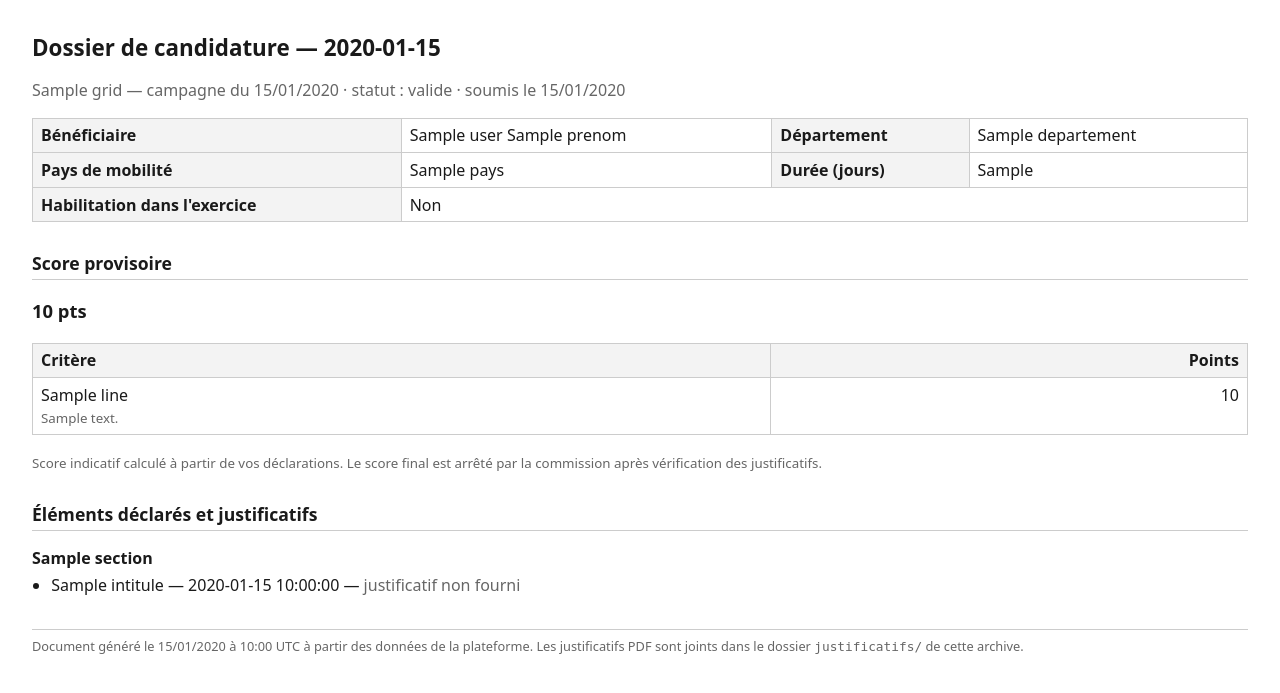
After one commit to SamRepository/classement-stages, a FastAPI app: template webapp/templates/enseignant/archive_recap.html in a window 1280 px wide. The commit adds this page. Shown: the top 693 px of the page. Run offline with FastAPI, Linux system fonts and the light colour scheme; the template is opened without the code that fills it: most values are stand-ins (such as "Sample title", 1, 10 or a date in 2020).

Commit message:
Espace enseignant : téléchargement du dossier complet en ZIP
Après soumission (statut soumis/gelé), un bouton permet de télécharger
l'intégralité du dossier en archive ZIP :
- recapitulatif.html : page autonome imprimable (identité, score détaillé,
  éléments déclarés avec lien vers chaque justificatif) ;
- justificatifs/ : les PDF déposés, copiés tels quels et reliés au récap.

Génération via Jinja (aucune nouvelle dépendance), ZIP temporaire nettoyé en
BackgroundTask ; noms de fichiers assainis. Route GET /mon-dossier/archive
(403 tant que brouillon). 196 tests.

```diff
--- a/webapp/routes/enseignant.py
+++ b/webapp/routes/enseignant.py
@@ -7,10 +7,12 @@ aucune logique de calcul côté client.
 
 from __future__ import annotations
 
+import os
 from datetime import date
 
 from fastapi import APIRouter, Depends, HTTPException, Request
-from fastapi.responses import HTMLResponse, RedirectResponse
+from fastapi.responses import FileResponse, HTMLResponse, RedirectResponse
+from starlette.background import BackgroundTask
 from starlette.datastructures import UploadFile
 from sqlalchemy.orm import Session
 
@@ -18,6 +20,7 @@ from webapp.auth import require_role
 from webapp.db import get_db
 from webapp.forms.grid_form import build_form_spec
 from webapp.models import Benefit, Dossier, Entry, User
+from webapp.services.archive import build_dossier_archive
 from webapp.services.dossier import assert_editable, ensure_dossier, get_campaign, submit_dossier
 from webapp.services.exports import snapshot_rank_for
 from webapp.services.scoring import compute_score, get_grid, get_institution
@@ -509,3 +512,24 @@ def soumettre(
     submit_dossier(db, dossier, user)
     request.session["flash"] = "Votre dossier a été soumis à la commission."
     return RedirectResponse("/mon-dossier", status_code=303)
+
+
+@router.get("/archive")
+def telecharger_archive(
+    user: User = Depends(require_role("enseignant")),
+    db: Session = Depends(get_db),
+):
+    """Archive ZIP du dossier (récapitulatif HTML + justificatifs PDF), après soumission."""
+    _, dossier, _ = _context(db, user)
+    if dossier.statut not in ("soumis", "gele"):
+        raise HTTPException(
+            status_code=403,
+            detail="Le téléchargement du dossier complet est disponible après sa soumission.",
+        )
+    path = build_dossier_archive(db, dossier)
+    return FileResponse(
+        path,
+        media_type="application/zip",
+        filename=f"dossier-{dossier.candidate_ref}.zip",
+        background=BackgroundTask(os.unlink, path),
+    )
--- /dev/null
+++ b/webapp/templates/enseignant/archive_recap.html
@@ -0,0 +1,86 @@
+<!doctype html>
+<html lang="fr">
+<head>
+  <meta charset="utf-8">
+  <title>Dossier {{ dossier.candidate_ref }}</title>
+  <style>
+    body { font-family: system-ui, "Segoe UI", Arial, sans-serif; color: #1a1a1a; margin: 2rem; line-height: 1.4; }
+    h1 { font-size: 1.4rem; margin-bottom: 0.2rem; }
+    h2 { font-size: 1.1rem; margin-top: 1.8rem; border-bottom: 1px solid #ccc; padding-bottom: 0.2rem; }
+    h3 { font-size: 1rem; margin: 1rem 0 0.3rem; }
+    table { border-collapse: collapse; width: 100%; margin: 0.5rem 0; }
+    th, td { border: 1px solid #ccc; padding: 0.35rem 0.5rem; text-align: left; vertical-align: top; }
+    th { background: #f3f3f3; }
+    .total { font-size: 1.15rem; font-weight: bold; }
+    .num { text-align: right; white-space: nowrap; }
+    .warning { color: #8a5a00; }
+    .muted { color: #666; }
+    ul { margin: 0.3rem 0 0.8rem 1.2rem; padding: 0; }
+    footer { margin-top: 2rem; font-size: 0.8rem; color: #666; border-top: 1px solid #ccc; padding-top: 0.5rem; }
+    @media print { body { margin: 0; } a { color: inherit; text-decoration: none; } }
+  </style>
+</head>
+<body>
+  <h1>Dossier de candidature — {{ dossier.candidate_ref }}</h1>
+  <p class="muted">{{ grid.title_fr }} — campagne du {{ campaign.campaign_date.strftime('%d/%m/%Y') }}
+     · statut : {{ dossier.statut }}{% if dossier.submitted_at %} · soumis le {{ dossier.submitted_at.strftime('%d/%m/%Y') }}{% endif %}</p>
+
+  <table>
+    <tr><th>Bénéficiaire</th><td>{{ dossier.user.nom }} {{ dossier.user.prenom }}</td>
+        <th>Département</th><td>{{ dossier.departement or '—' }}</td></tr>
+    <tr><th>Pays de mobilité</th><td>{{ dossier.pays or '—' }}</td>
+        <th>Durée (jours)</th><td>{{ dossier.duree_jours or '—' }}</td></tr>
+    <tr><th>Habilitation dans l'exercice</th><td colspan="3">{{ 'Oui' if dossier.habilitation_exercice else 'Non' }}</td></tr>
+  </table>
+
+  <h2>Score provisoire</h2>
+  <p class="total">{{ breakdown.total|points }} pts</p>
+  <table>
+    <thead><tr><th>Critère</th><th class="num">Points</th></tr></thead>
+    <tbody>
+      {% for line in breakdown.lines %}
+      {% if line.points or line.warnings %}
+      <tr>
+        <td>{{ line.label }}
+          {% if line.details %}<br><small class="muted">{{ line.details|join(' · ') }}</small>{% endif %}
+          {% for w in line.warnings %}<br><small class="warning">⚠ {{ w }}</small>{% endfor %}
+        </td>
+        <td class="num">{{ line.points|points }}</td>
+      </tr>
+      {% endif %}
+      {% endfor %}
+    </tbody>
+  </table>
+  {% if breakdown.warnings %}
+  <ul>{% for w in breakdown.warnings %}<li class="warning">⚠ {{ w }}</li>{% endfor %}</ul>
+  {% endif %}
+  <p class="muted"><small>Score indicatif calculé à partir de vos déclarations. Le score final est
+    arrêté par la commission après vérification des justificatifs.</small></p>
+
+  <h2>Éléments déclarés et justificatifs</h2>
+  {% set ns = namespace(any=false) %}
+  {% for s in sections %}
+    {% if s.rows %}
+    {% set ns.any = true %}
+    <h3>{{ s.label }}</h3>
+    <ul>
+      {% for r in s.rows %}
+      <li>
+        {% if r.payload.get('intitule') %}{{ r.payload['intitule'] }}{% elif r.item_id %}{{ r.item_id }}{% else %}Élément déclaré{% endif %}
+        {% if r.payload.get('date') %} — {{ r.payload['date'] }}{% endif %}
+        {% if r.payload.get('count') and r.payload['count'] != 1 %} — quantité {{ r.payload['count'] }}{% endif %}
+        —
+        {% if att_links.get(r.id) %}<a href="{{ att_links[r.id] }}">justificatif PDF</a>{% else %}<span class="muted">justificatif non fourni</span>{% endif %}
+      </li>
+      {% endfor %}
+    </ul>
+    {% endif %}
+  {% endfor %}
+  {% if not ns.any %}<p class="muted">Aucun élément déclaré.</p>{% endif %}
+
+  <footer>
+    Document généré le {{ generated_at.strftime('%d/%m/%Y à %H:%M') }} UTC à partir des données de la plateforme.
+    Les justificatifs PDF sont joints dans le dossier <code>justificatifs/</code> de cette archive.
+  </footer>
+</body>
+</html>
--- a/webapp/templates/enseignant/dossier.html
+++ b/webapp/templates/enseignant/dossier.html
@@ -31,6 +31,10 @@
 {% elif not editable %}
 <mark>Votre dossier a été soumis{% if dossier.submitted_at %} le {{ dossier.submitted_at.strftime('%d/%m/%Y') }}{% endif %} :
 il est en cours d'examen et ne peut plus être modifié.</mark>
+{% endif %}
+
+{% if dossier.statut in ('soumis', 'gele') %}
+<p><a href="/mon-dossier/archive" role="button" class="secondary">⬇ Télécharger mon dossier complet (ZIP : récapitulatif + justificatifs PDF)</a></p>
 {% endif %}
 
 <div id="score-host" hx-get="/mon-dossier/score" hx-trigger="load"></div>
```
Also changed, not shown: tests/webapp/test_enseignant.py (+30 -0 lines), webapp/services/archive.py (added, +82 -0 lines).
